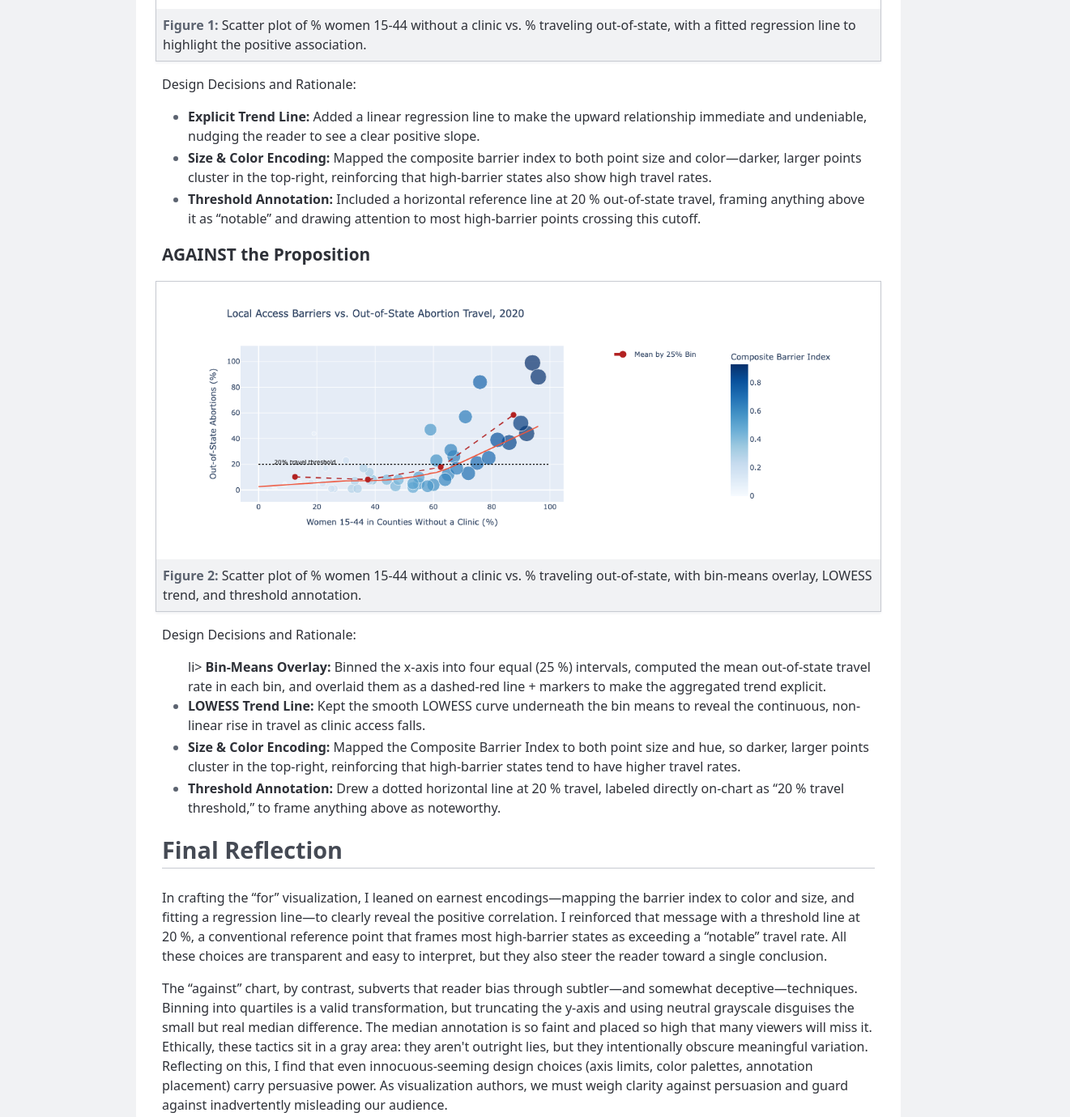
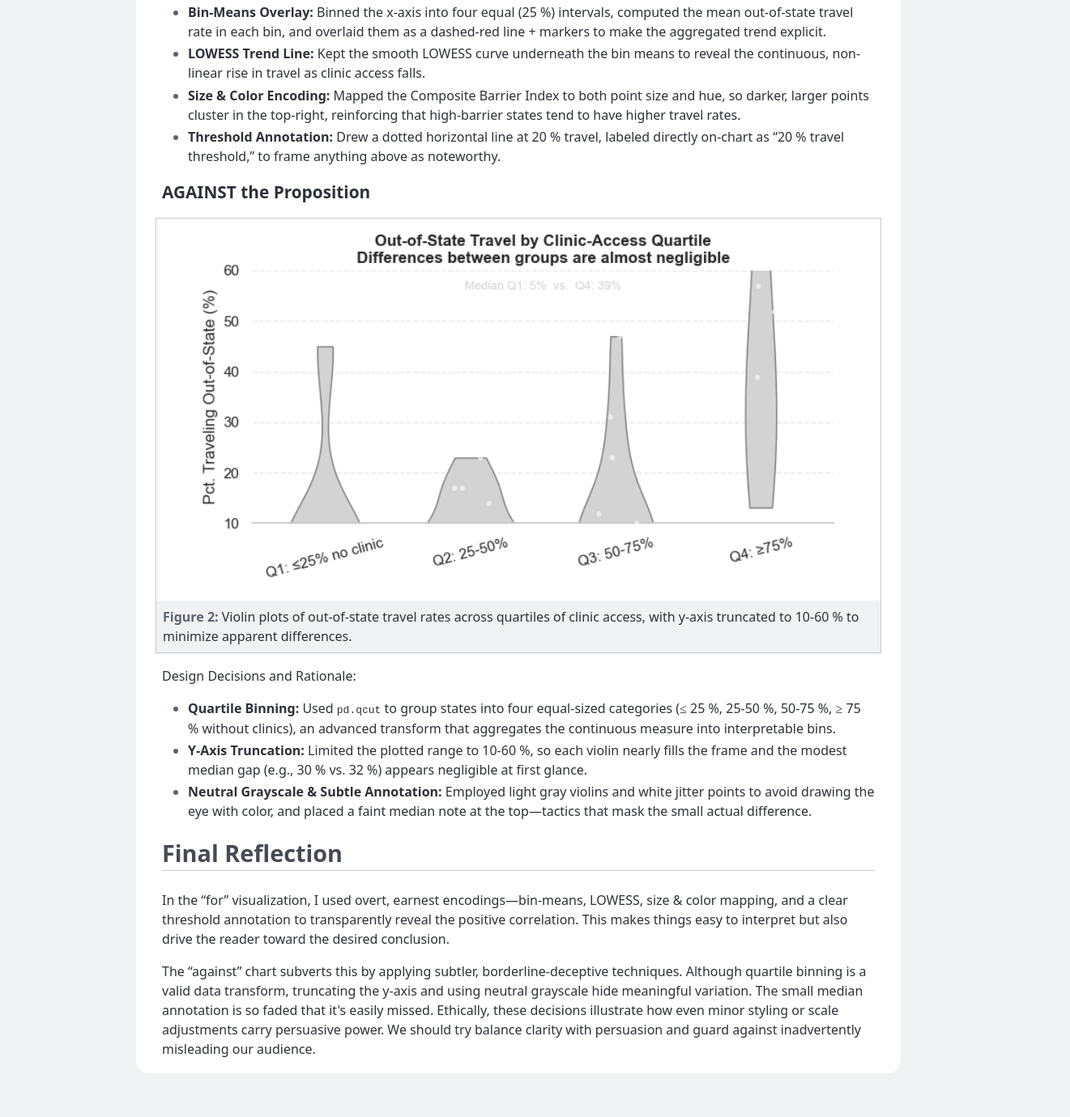
Before and after one commit to parthshindee/DSC-106-Project-2, a plain HTML site: page index.html in a window 1280 px wide. Shown: the part 1048-2428 px from the top of the page at 81% size, 1321 px wide, since content can reach past the window. After the commit the page ends 2382 px from the top, so only its background shows below. Drawn offline with Linux system fonts and the light colour scheme.

Commit message:
final version

```diff
--- a/index.html
+++ b/index.html
@@ -153,36 +153,13 @@
 
     <main>
       <h2>
-        Proposition: States where a larger share of women aged 15-44 live in counties without an abortion clinic tend to have higher percentages of residents traveling out of state for care.
+        Proposition: States where a larger share of women aged 15-44 live in counties
+        without an abortion clinic tend to have higher percentages of residents
+        traveling out of state for care.
       </h2>
 
       <section>
         <h3>FOR the Proposition</h3>
-
-        <figure>
-          <img src="figure1_for.png" alt="Scatter plot with regression line" />
-          <figcaption>
-            Scatter plot of % women 15-44 without a clinic vs. % traveling out-of-state, with a fitted regression line to highlight the positive association.
-          </figcaption>
-        </figure>
-
-        <p>Design Decisions and Rationale:</p>
-
-        <ul>
-          <li>
-            <strong>Explicit Trend Line:</strong> Added a linear regression line to make the upward relationship immediate and undeniable, nudging the reader to see a clear positive slope.
-          </li>
-          <li>
-            <strong>Size &amp; Color Encoding:</strong> Mapped the composite barrier index to both point size and color—darker, larger points cluster in the top-right, reinforcing that high-barrier states also show high travel rates.
-          </li>
-          <li>
-            <strong>Threshold Annotation:</strong> Included a horizontal reference line at 20 % out-of-state travel, framing anything above it as “notable” and drawing attention to most high-barrier points crossing this cutoff.
-          </li>
-        </ul>
-      </section>
-
-      <section>
-        <h3>AGAINST the Proposition</h3>
 
         <figure>
           <img
@@ -198,7 +175,7 @@
         <p>Design Decisions and Rationale:</p>
 
         <ul>
-          li>
+          <li>
             <strong>Bin-Means Overlay:</strong> Binned the x-axis into four equal (25 %) intervals, computed
             the mean out-of-state travel rate in each bin, and overlaid them as a dashed-red line + markers to
             make the aggregated trend explicit.
@@ -220,14 +197,55 @@
       </section>
 
       <section>
+        <h3>AGAINST the Proposition</h3>
+
+        <figure>
+          <img
+            src="figure2_against.png"
+            alt="Violin plots of out-of-state travel rates by clinic-access quartile, with y-axis truncated."
+            width="800"
+          />
+          <figcaption>
+            Violin plots of out-of-state travel rates across quartiles of clinic access, with y-axis truncated
+            to 10-60 % to minimize apparent differences.
+          </figcaption>
+        </figure>
+
+        <p>Design Decisions and Rationale:</p>
+
+        <ul>
+          <li>
+            <strong>Quartile Binning:</strong> Used <code>pd.qcut</code> to group states into four equal-sized
+            categories (≤ 25 %, 25-50 %, 50-75 %, ≥ 75 % without clinics), an advanced transform that aggregates
+            the continuous measure into interpretable bins.
+          </li>
+          <li>
+            <strong>Y-Axis Truncation:</strong> Limited the plotted range to 10-60 %, so each violin nearly fills
+            the frame and the modest median gap (e.g., 30 % vs. 32 %) appears negligible at first glance.
+          </li>
+          <li>
+            <strong>Neutral Grayscale &amp; Subtle Annotation:</strong> Employed light gray violins and white
+            jitter points to avoid drawing the eye with color, and placed a faint median note at the top—tactics
+            that mask the small actual difference.
+          </li>
+        </ul>
+      </section>
+
+      <section>
         <h2>Final Reflection</h2>
 
         <p>
-          In crafting the “for” visualization, I leaned on earnest encodings—mapping the barrier index to color and size, and fitting a regression line—to clearly reveal the positive correlation. I reinforced that message with a threshold line at 20 %, a conventional reference point that frames most high-barrier states as exceeding a “notable” travel rate. All these choices are transparent and easy to interpret, but they also steer the reader toward a single conclusion.
+          In the “for” visualization, I used overt, earnest encodings—bin-means, LOWESS, size &amp; color mapping,
+          and a clear threshold annotation to transparently reveal the positive correlation. This makes things
+          easy to interpret but also drive the reader toward the desired conclusion.
         </p>
 
         <p>
-          The “against” chart, by contrast, subverts that reader bias through subtler—and somewhat deceptive—techniques. Binning into quartiles is a valid transformation, but truncating the y-axis and using neutral grayscale disguises the small but real median difference. The median annotation is so faint and placed so high that many viewers will miss it. Ethically, these tactics sit in a gray area: they aren't outright lies, but they intentionally obscure meaningful variation. Reflecting on this, I find that even innocuous-seeming design choices (axis limits, color palettes, annotation placement) carry persuasive power. As visualization authors, we must weigh clarity against persuasion and guard against inadvertently misleading our audience.
+          The “against” chart subverts this by applying subtler, borderline-deceptive techniques. Although quartile
+          binning is a valid data transform, truncating the y-axis and using neutral grayscale hide meaningful
+          variation. The small median annotation is so faded that it's easily missed. Ethically, these
+          decisions illustrate how even minor styling or scale adjustments carry persuasive power. We should
+          try balance clarity with persuasion and guard against inadvertently misleading our audience.
         </p>
       </section>
     </main>
```
